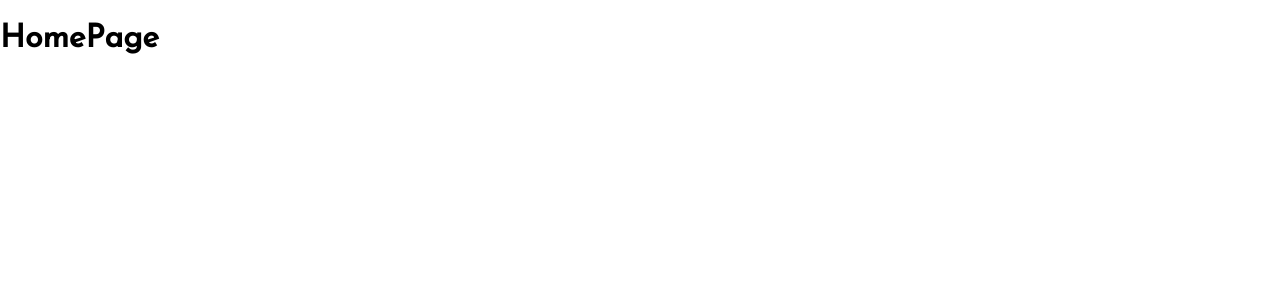
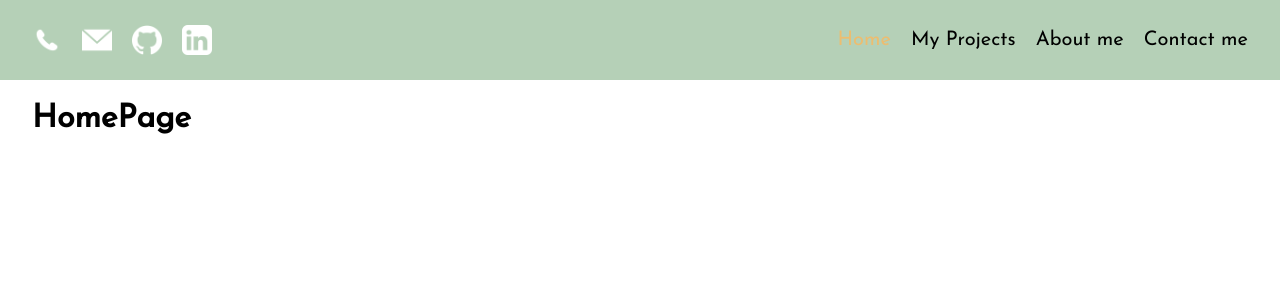
Before and after one commit to Eli421/elizabeth-portfolio, a React (Vite) app: page / in a window 1280 px wide. Shown: the top 300 px of the page. Built offline with nearby package versions, Linux system fonts and the light colour scheme.

Commit message:
add Navbar into application

```diff
--- /dev/null
+++ b/src/components/Navbar/Navbar.jsx
@@ -0,0 +1,49 @@
+import React from 'react'
+import phone from '../../assets/img/contact_phone.png';
+import email from '../../assets/img/contact_email.png';
+import github from '../../assets/img/contact_github.png';
+import linkedin from '../../assets/img/contact_linkedin.png';
+import { NavLink } from 'react-router-dom';
+
+import './navbar.scss';
+
+export const Navbar = () => {
+  return (
+    <nav className='menu'>
+        <div className="menu__content container">
+            <ul className='social'>
+                <li className='social__item'><a href="+506 87014577"><img src={phone} alt="phone icon" /></a></li>
+                <li className='social__item'><a href="elizabethcorrales421@gmail.com"><img src={email} alt="email icon" /></a></li>
+                <li className='social__item'><a href="https://github.com/Eli421"><img src={github} alt="github icon" /></a></li>
+                <li className='social__item'><a href="https://www.linkedin.com/in/elizabeth-corrales-salazar-88280b199/"><img src={linkedin} alt="linkedin icon" /></a></li>
+            </ul>
+            <ul className='menu__navigation'>
+                <NavLink
+                    to="/"
+                    className={({isActive}) => `navigation__item ${isActive ? "active" : ""}`}
+                >
+                    Home
+                </NavLink>
+                <NavLink
+                    to="/projects"
+                    className={({isActive}) => `navigation__item ${isActive ? "active" : ""}`}
+                >
+                    My Projects
+                </NavLink>
+                <NavLink
+                    to="/about"
+                    className={({isActive}) => `navigation__item ${isActive ? "active" : ""}`}
+                >
+                    About me
+                </NavLink>
+                <NavLink
+                    to="/contact"
+                    className={({isActive}) => `navigation__item ${isActive ? "active" : ""}`}
+                >
+                    Contact me
+                </NavLink>
+            </ul>
+        </div>
+    </nav>
+  )
+}
--- /dev/null
+++ b/src/components/Navbar/navbar.scss
@@ -0,0 +1,34 @@
+@import "../../styles/base/variables.scss";
+
+.menu {
+    background-color: $primario;
+    padding: 25px 0;
+
+    &__content {
+        display: flex;
+        justify-content: space-between;
+        align-items: center;
+    }
+
+    &__navigation{
+        display: flex;
+        gap: 20px;
+    }
+}
+
+.social {
+    display: flex;
+    gap: 20px;
+
+    &__item {
+        width: 30px;
+    }
+}
+
+.navigation__item {
+    font-size: 20px;
+}
+
+.active{
+    color: $secundario;
+}
--- a/src/router/AppRouter.jsx
+++ b/src/router/AppRouter.jsx
@@ -1,5 +1,6 @@
 import React from 'react'
 import { Route, Routes } from 'react-router-dom'
+import { Navbar } from '../components/Navbar/Navbar'
 import { AboutPage } from '../pages/about/AboutPage'
 import { ContactPage } from '../pages/contact/ContactPage'
 import { HomePage } from '../pages/home/HomePage'
@@ -9,12 +10,15 @@ import { ProjectsPage } from '../pages/projects/ProjectsPage'
 export const AppRouter = () => {
   return (
     <>
+    <Navbar/>
+    <div className="container">
       <Routes>
         <Route path='/' element={<HomePage/>}/>
         <Route path='/about' element={<AboutPage/>}/>
         <Route path='/projects' element={<ProjectsPage/>}/>
         <Route path='/contact' element={<ContactPage/>}/>
       </Routes>
+    </div>
     </>
   )
 }
--- a/src/styles/base/globals.scss
+++ b/src/styles/base/globals.scss
@@ -16,10 +16,10 @@ body {
 p {
     font-size: 2rem;
 }
-[class$="contenedor"],
-.contenedor {
+[class$="container"],
+.container {
     width: 95%;
-    max-width: 1200px;
+    max-width: 100%;
     margin: 0 auto;
 }
 img {
@@ -34,3 +34,8 @@ ul {
 .seccion {
     padding: 8rem 0;
 }
+
+a {
+    color: $negro;
+    text-decoration: none;
+}
```
